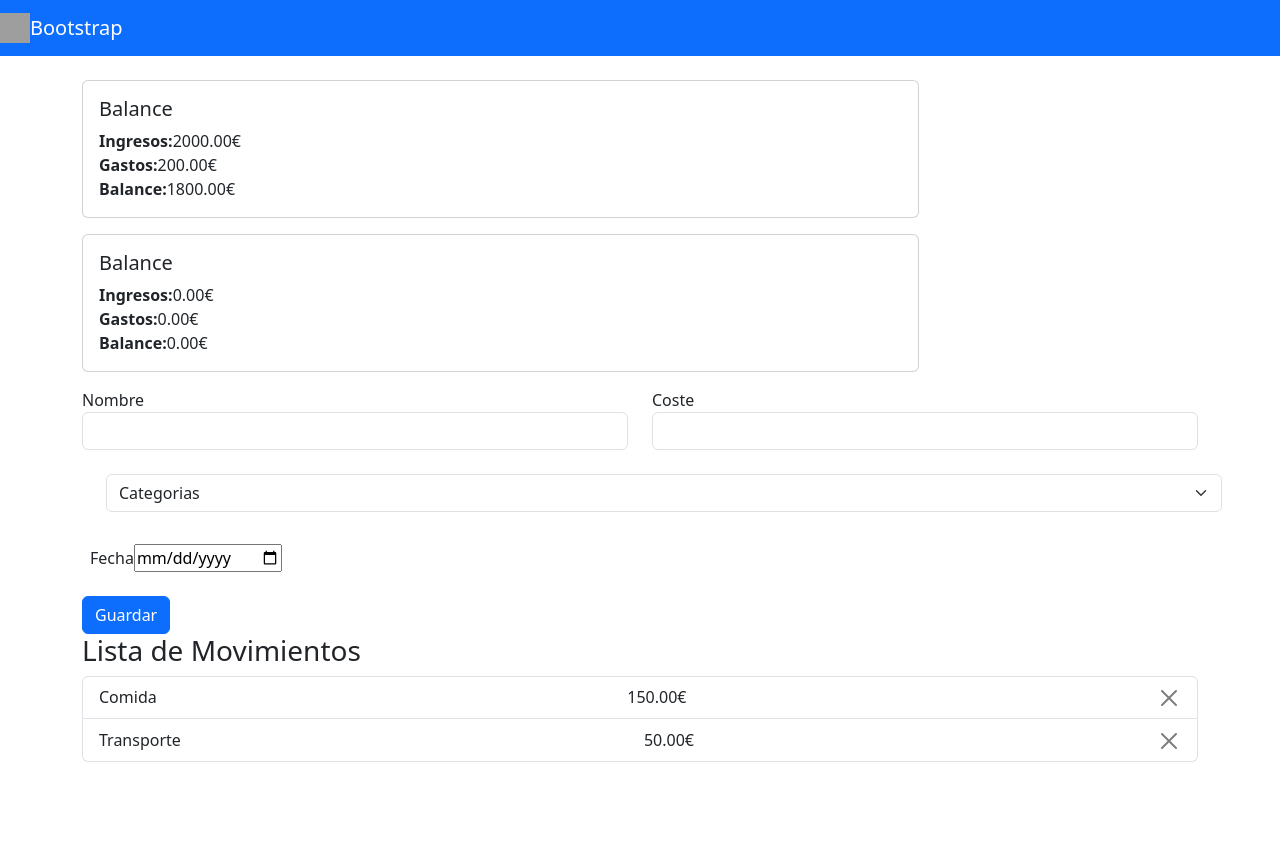
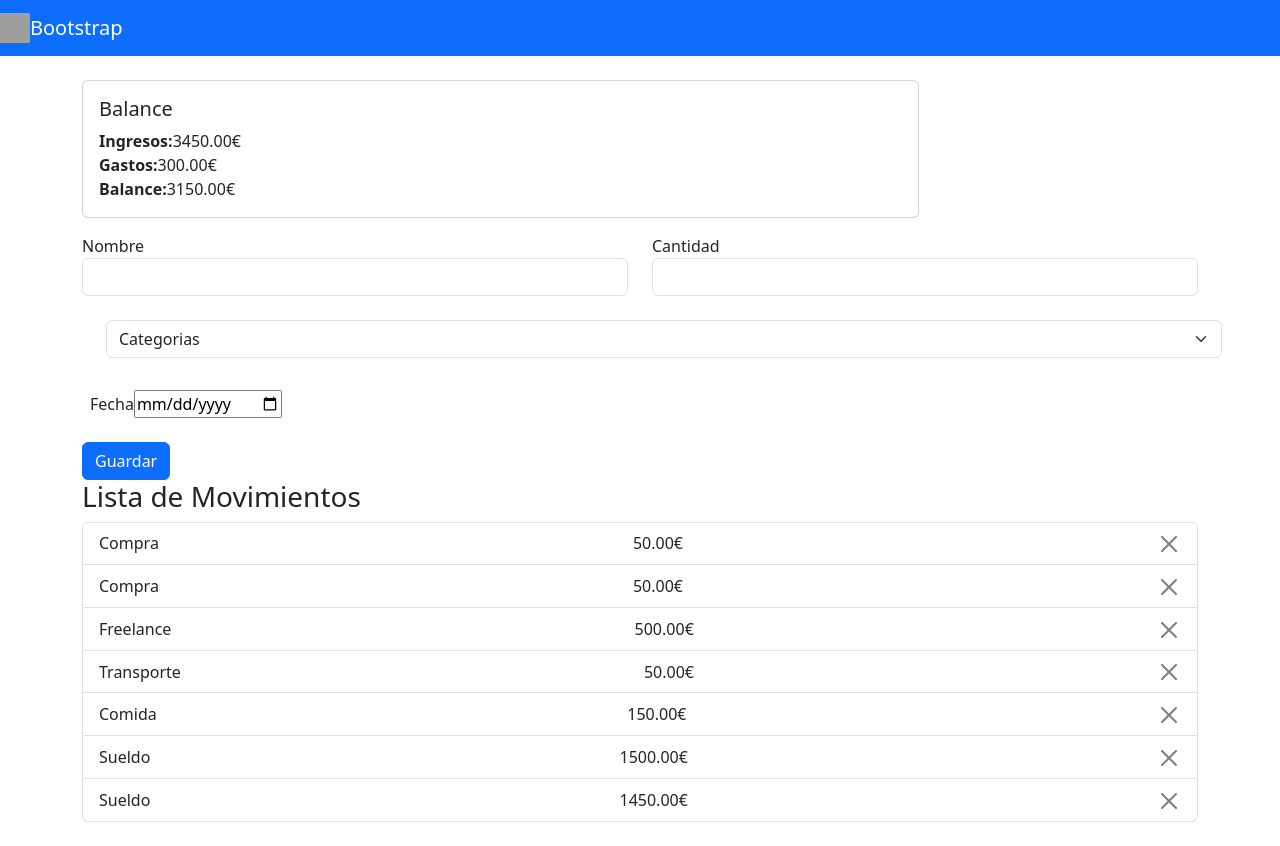
Before and after one commit to budget-tracker-ironhack/BudgetApp, a React (Vite) app in the folder react-routing-intro/: page / in a window 1280 px wide. Before the commit the page ends 800 px from the top, so only its background shows below. Built offline with nearby package versions, Linux system fonts and the light colour scheme; data requests are answered from the project's data file; grey boxes are pictures that could not be loaded.

Commit message:
axios post

```diff
--- a/react-routing-intro/data/db.json
+++ b/react-routing-intro/data/db.json
@@ -13,6 +13,13 @@
       "amount": 500,
       "category": "Trabajo",
       "date": "2024-12-10"
+    },
+    {
+      "id": "7afa0223-a660-4b14-9bd5-ec8049162d9b",
+      "name": "Sueldo",
+      "amount": 1450,
+      "category": "Trabajo",
+      "date": "2024-11-01T00:00:00.000Z"
     }
   ],
   "expenses": [
@@ -29,6 +36,20 @@
       "amount": 50,
       "category": "Transporte",
       "date": "2024-12-08"
+    },
+    {
+      "id": "5021c763-555d-48d0-aa8e-e7d6168c2fb2",
+      "name": "Compra",
+      "amount": 50,
+      "category": "Alimentacion2",
+      "date": "2024-12-10T00:00:00.000Z"
+    },
+    {
+      "id": "5021c763-555d-48d0-aa8e-e7d6168c2fb2",
+      "name": "Compra",
+      "amount": 50,
+      "category": "Alimentacion2",
+      "date": "2024-12-10T00:00:00.000Z"
     }
   ]
 }
--- a/react-routing-intro/src/components/AddExpense.jsx
+++ b/react-routing-intro/src/components/AddExpense.jsx
@@ -1,25 +1,40 @@
 import { useState } from 'react';
 import { v4 as uuidv4 } from 'uuid';
+import axios from 'axios';
 
 function AddExpense({ handleAddExpense }) {
   const [name, setName] = useState('');
-  const [cost, setCost] = useState('');
+  const [amount, setAmount] = useState('');
   const [category, setCategory] = useState('');
   const [date, setDate] = useState('');
 
-  const handleSubmit = (event) => {
+  const handleSubmit = async (event) => {
     event.preventDefault();
-    handleAddExpense({
-      id: uuidv4(),
-      name: name,
-      cost: parseFloat(cost),
-      category: undefined,
-      date: new Date(date),
-    });
-    setName('');
-    setCost('');
-    setCategory('');
-    setDate('');
+    console.log("Formulario enviado", { name, amount, category, date });
+   const expenseData = {
+    id: uuidv4(),
+    name,
+    amount: parseFloat(amount),
+    category,
+    date: new Date(date),
+   };
+
+   try {
+    if (category === "Trabajo") {
+      await axios.post("http://localhost:3000/income", expenseData);
+    }else {
+      await axios.post("http://localhost:3000/expenses", expenseData);
+    }
+    setName("");
+    setAmount("");
+    setCategory("");
+    setDate("");
+
+    handleAddExpense(expenseData);
+   }catch (error) {
+    console.error("Error al guardar el registro", error);
+   }
+
   };
 
   return (
@@ -38,15 +53,15 @@ function AddExpense({ handleAddExpense }) {
           ></input>
         </div>
         <div className="col-sm">
-          <label htmlFor="cost">Coste</label>
+          <label htmlFor="amount">Cantidad</label>
           <input
             required="required"
             type="text"
             className="form-control"
-            id="cost"
-            name="cost"
-            value={cost}
-            onChange={(e) => setCost(e.target.value)}
+            id="amount"
+            name="amount"
+            value={amount}
+            onChange={(e) => setAmount(e.target.value)}
           ></input>
         </div>
         <div className="col-l m-4">
@@ -57,15 +72,16 @@ function AddExpense({ handleAddExpense }) {
             value={category}
             onChange={(e) => setCategory(e.target.value)}
           >
-            <option selected>Categorias</option>
-            <option value="1">Trabajo</option>
-            <option value="2">Alimentacion</option>
-            <option value="3">Vivienda</option>
-            <option value="3">Trasporte</option>
+            <option value="" disabled>Categorias</option>
+            <option value="Trabajo">Trabajo</option>
+            <option value="Alimentacion2">Alimentacion</option>
+            <option value="Vivienda">Vivienda</option>
+            <option value="Transporte">Transporte</option>
+            <option value="Otros">Otros</option>
           </select>
         </div>
         <div className="col-l m-2">
-          <label htmlFor="cost">Fecha</label>
+          <label htmlFor="amount">Fecha</label>
           <input
             required="required"
             type="date"
--- a/react-routing-intro/src/pages/homepage.jsx
+++ b/react-routing-intro/src/pages/homepage.jsx
@@ -9,6 +9,7 @@ function HomePage() {
   const [income, setIncome] = useState(0);
   const [expenses, setExpenses] = useState(0);
   const [expenseList, setExpenseList] = useState([]);
+  const [incomeList, setIncomeList] = useState([]);
 
   useEffect(() => {
     const fetchData = async () => {
@@ -16,6 +17,7 @@ function HomePage() {
         const { data: expenseData } = await axios.get(
           'http://localhost:3000/expenses'
         );
+        console.log("Gastos obtenidos:", expenseData);
 
         const totalExpenses = expenseData.reduce(
           (total, item) => total + item.amount,
@@ -25,6 +27,7 @@ function HomePage() {
         const { data: incomeData } = await axios.get(
           'http://localhost:3000/income'
         );
+        console.log("Ingresos obtenidos:", incomeData);
         const totalIncome = incomeData.reduce(
           (total, item) => total + item.amount,
           0
@@ -33,6 +36,8 @@ function HomePage() {
         setExpenses(totalExpenses);
         setIncome(totalIncome);
         setExpenseList(expenseData);
+        setIncomeList(incomeData);
+
       } catch (error) {
         console.error('Error fetching data:', error);
       }
@@ -62,18 +67,37 @@ function HomePage() {
     }
   };
 
-  const handleAddExpense = (newExpense) => {
-    setExpenses([...expenses, newExpense]);
+  const handleAddExpense = async (newExpense) => {
+    console.log("handleAddExpense llamado", newExpense);
+    try {
+      const endpoint = newExpense.category === "Trabajo" ? "income" : "expenses";
+
+      await axios.post(`http://localhost:3000/${endpoint}`, newExpense);
+
+      const { data: expenseData } = await axios.get("http://localhost:3000/expenses");
+      const { data: incomeData } = await axios.get('http://localhost:3000/income');
+
+      setExpenseList(expenseData);
+      setIncomeList(incomeData);
+
+      setExpenses(updatedTotalExpenses);
+    } catch (error) {
+      console.error("Error al agregar la transacción:", error);
+    }
   };
+
+  const combinedList = [
+    ...expenseList.map(item => ({ ...item, type: 'expense' })),
+    ...incomeList.map(item => ({ ...item, type: 'income' }))
+    ].sort((a, b) => new Date(b.date) - new Date(a.date));
 
   return (
     <PageLayout>
       <Budgetmain income={income} expenses={expenses} />
-      <Budgetmain />
       <AddExpense handleAddExpense={handleAddExpense} />
       <h3>Lista de Movimientos</h3>
       <ExpenseList
-        expenses={expenseList}
+        expenses={combinedList}
         handleRemoveExpense={handleRemoveExpense}
       />
     </PageLayout>
```
